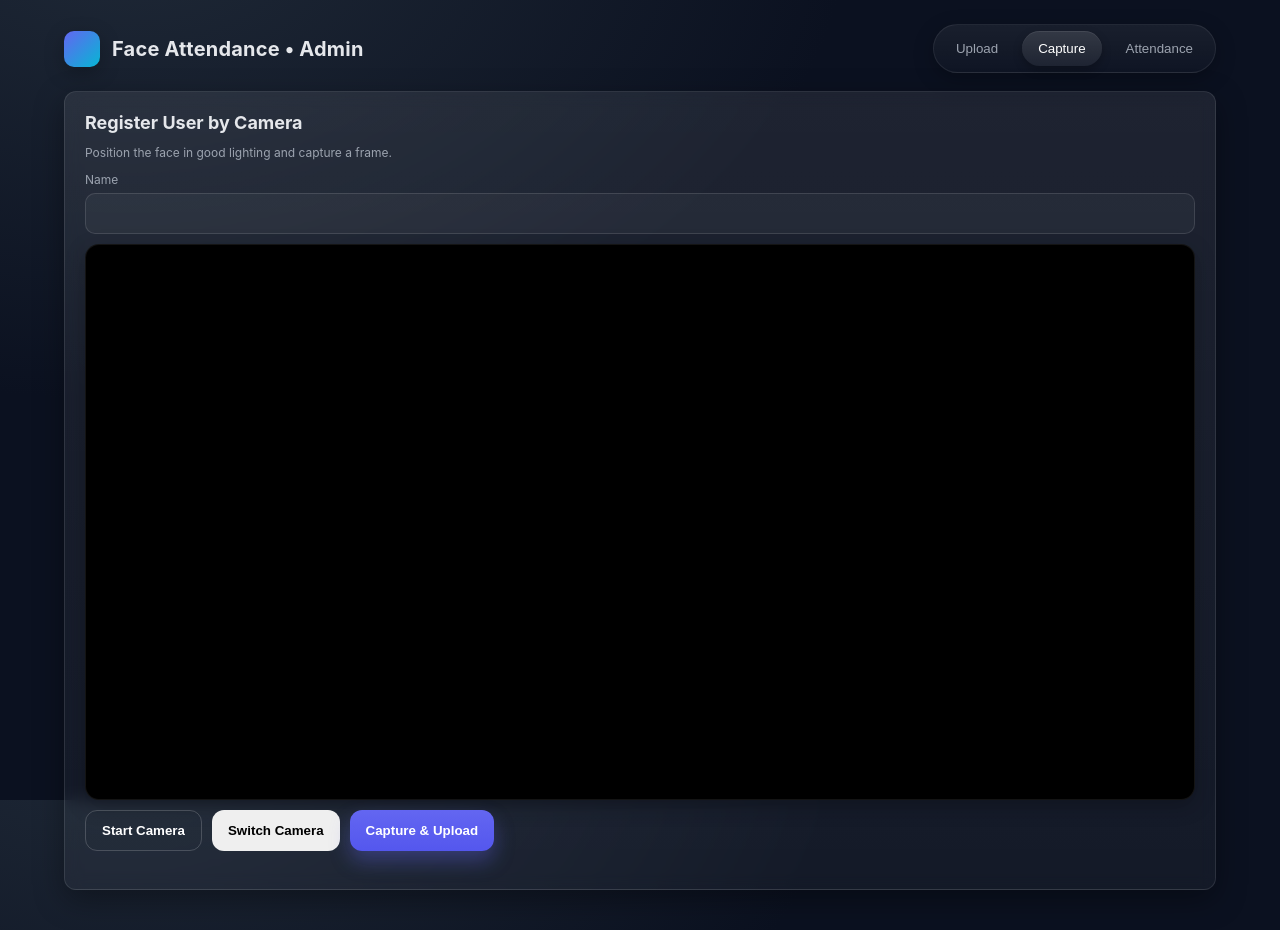
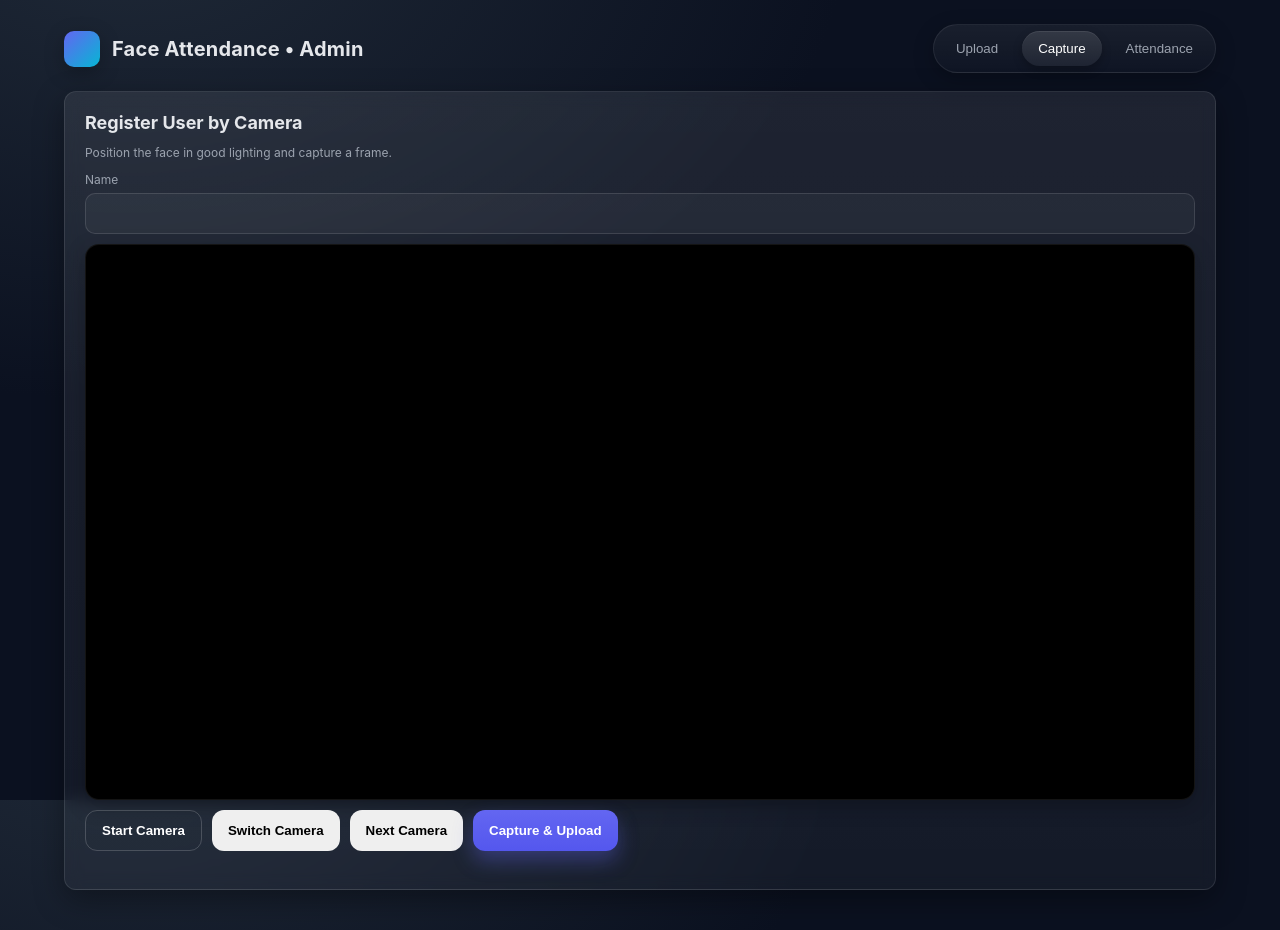
Before and after one commit to SN7k/face-reco, a React (Vite) app in the folder admin/: page / in a window 1280 px wide. Both pictures are taken after a click on the tab "Capture". Built offline with nearby package versions, Linux system fonts and the light colour scheme; no server answers.

Commit message:
Update capture

```diff
--- a/admin/src/components/CaptureForm.jsx
+++ b/admin/src/components/CaptureForm.jsx
@@ -9,6 +9,8 @@ export default function CaptureForm() {
   const canvasRef = useRef(null)
   const [streaming, setStreaming] = useState(false)
   const [facing, setFacing] = useState('environment') // 'user' | 'environment'
+  const [cameras, setCameras] = useState([])
+  const cameraIdxRef = useRef(0)
 
   const startWithFacing = async (targetFacing) => {
     try {
@@ -31,6 +33,10 @@ export default function CaptureForm() {
       }
       setFacing(targetFacing)
       setMsg('Camera started'); setOk(true)
+      // Populate device list
+      const devices = await navigator.mediaDevices.enumerateDevices()
+      const vids = devices.filter(d => d.kind === 'videoinput')
+      setCameras(vids)
     } catch (e) {
       setMsg('Failed to start camera: ' + e); setOk(false)
     }
@@ -42,6 +48,26 @@ export default function CaptureForm() {
     const next = facing === 'user' ? 'environment' : 'user'
     setMsg('Switching camera...')
     try { await startWithFacing(next) } catch {}
+  }
+
+  const nextDevice = async () => {
+    try {
+      const devices = cameras.length ? cameras : (await navigator.mediaDevices.enumerateDevices()).filter(d => d.kind === 'videoinput')
+      if (!devices.length) { setMsg('No cameras found'); return }
+      cameraIdxRef.current = (cameraIdxRef.current + 1) % devices.length
+      const target = devices[cameraIdxRef.current]
+      const current = videoRef.current && videoRef.current.srcObject
+      if (current && current.getTracks) current.getTracks().forEach(t => t.stop())
+      const stream = await navigator.mediaDevices.getUserMedia({ video: { deviceId: { exact: target.deviceId } } })
+      if (videoRef.current) {
+        videoRef.current.srcObject = stream
+        setStreaming(true)
+      }
+      setCameras(devices)
+      setMsg(`Switched to device: ${target.label || cameraIdxRef.current + 1}`)
+    } catch (e) {
+      setMsg('Failed to switch device: ' + e)
+    }
   }
 
   const capture = async () => {
@@ -98,6 +124,7 @@ export default function CaptureForm() {
       <div className="actions">
         <button className="btn btn-outline" type="button" onClick={start}>Start Camera</button>
         <button className="btn" type="button" onClick={switchCamera}>Switch Camera</button>
+        <button className="btn" type="button" onClick={nextDevice}>Next Camera</button>
         <button className="btn btn-primary" type="button" onClick={capture}>Capture & Upload</button>
       </div>
       <div className={`status ${ok ? 'ok' : 'err'}`}>{msg}</div>
```
